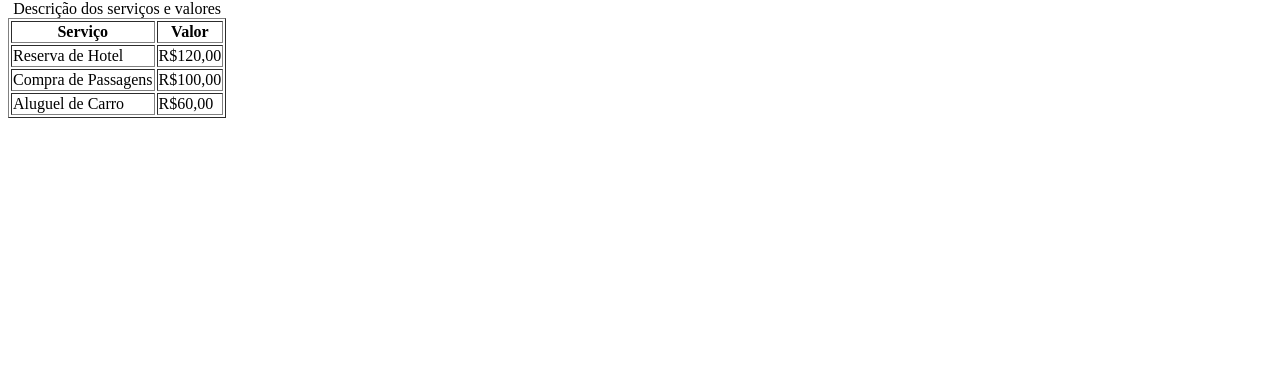
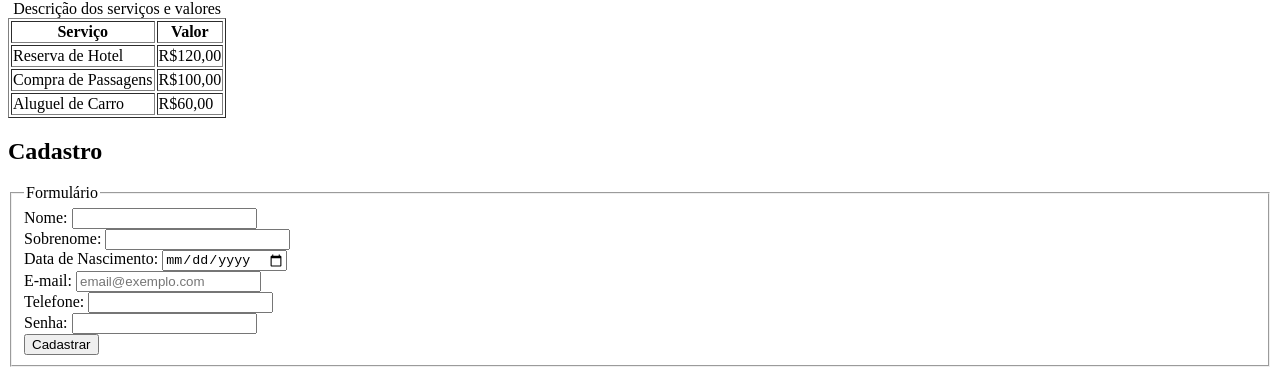
Before and after one commit to Maxdev1017x/site-0, a plain HTML site: page index.html in a window 1280 px wide. Shown: the part 4140-4512 px from the top of the page. Before the commit the page ends 4266 px from the top, so only its background shows below. Drawn offline with Linux system fonts and the light colour scheme.

Commit message:
➕ Add section cadastro

```diff
--- a/index.html
+++ b/index.html
@@ -90,6 +90,45 @@
                 </tbody>
             </table>
         </section>
+
+        <section aria-labelledby="contact-heading">
+            <h2 id="contact-heading">Cadastro</h2>
+
+            <form method="POST" action="/submit-form">
+                <fieldset>
+                    <legend>Formulário</legend>
+
+                    <div>
+                        <label for="name">Nome:</label>
+                        <input type="text" id="name" name="nome" required>
+                    </div>
+                    <div>
+                        <label for="surname">Sobrenome:</label>
+                        <input type="text" id="surname" name="sobrenome">
+                    </div>
+                    <div>
+                        <label for="birthdate">Data de Nascimento:</label>
+                        <input type="date" id="birthdate" name="data-nascimento" required>
+                    </div>
+                    <div>
+                        <label for="email">E-mail:</label>
+                        <input type="email" id="email" name="email" placeholder="email@exemplo.com">
+                    </div>
+                    <div>
+                        <label for="phone">Telefone:</label>
+                        <input type="tel" id="phone" name="telefone">
+                    </div>
+                    <div>
+                        <label for="password">Senha:</label>
+                        <input type="password" id="password" name="senha" required pattern="[A-Z]{3}[0-9]{4}" title="Utilize 3 letras maiúsculas seguidas por 4 dígitos">
+                    </div>
+                    <div>
+                        <button type="submit">Cadastrar</button>
+                    </div>
+                </fieldset>
+            </form>
+        </section>
+
     </main>
 </body>
 </html>
```
